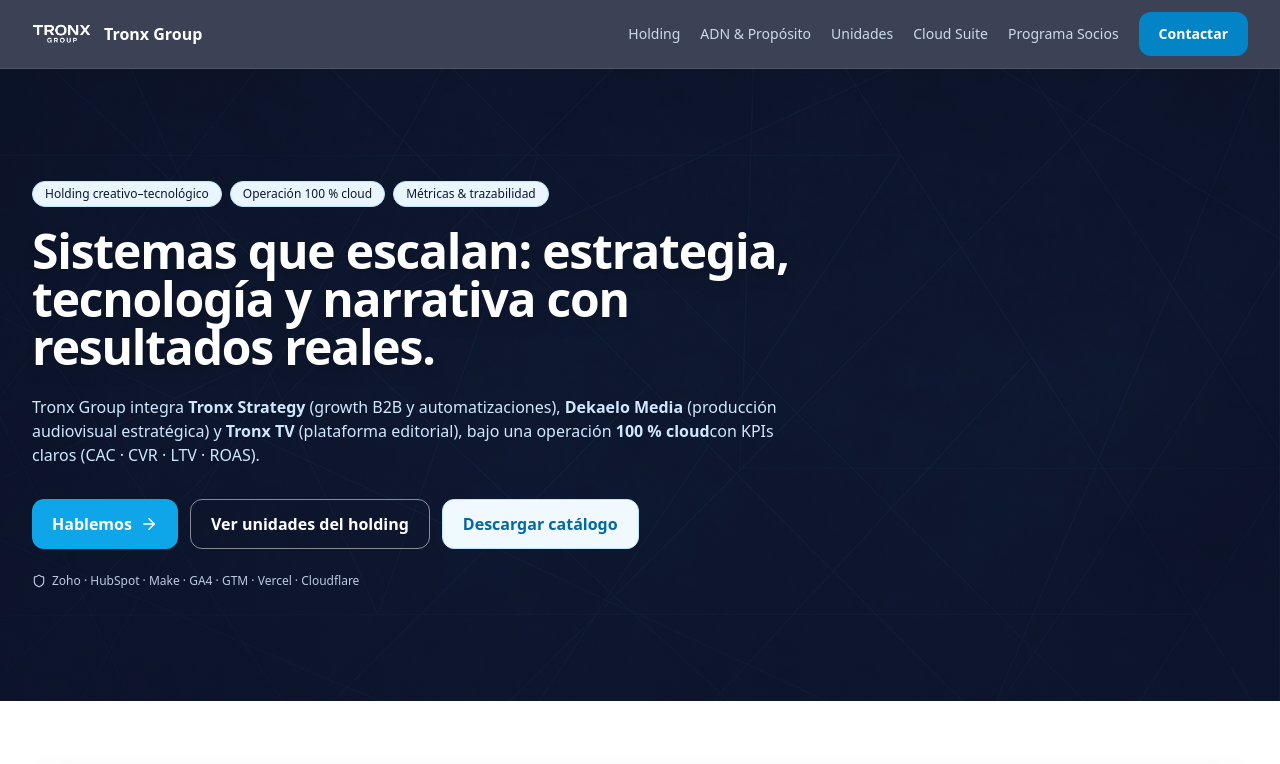
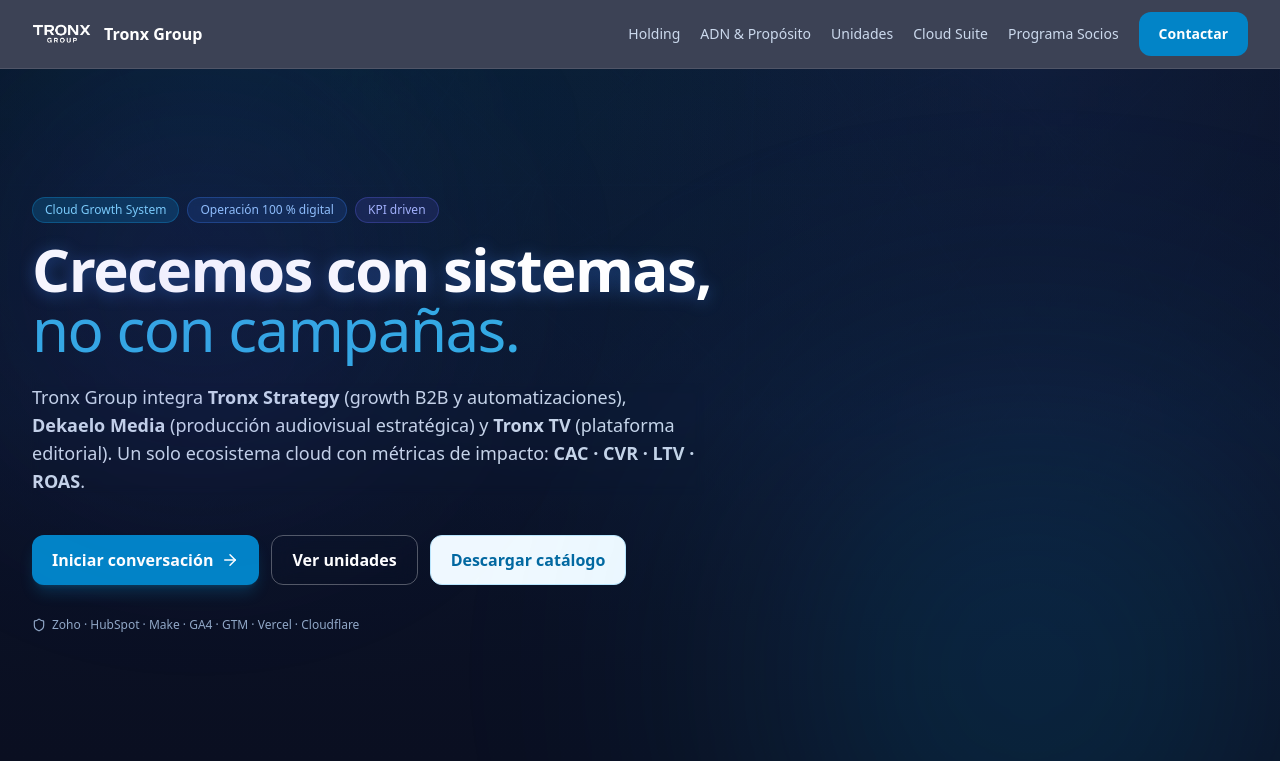
Before and after one commit to TronxGroup/tronxgroup, a Next.js app: page / in a window 1280 px wide. Shown: the top 764 px of the page. Built offline with nearby package versions, Linux system fonts and the light colour scheme.

Commit message:
Update TronxLanding.tsx

```diff
--- a/app/_components/TronxLanding.tsx
+++ b/app/_components/TronxLanding.tsx
@@ -124,58 +124,85 @@ export default function TronxLanding() {
 
       {/* HERO */}
 <header
-  className="relative overflow-hidden hero-bg"
+  className="relative overflow-hidden bg-[#0B1126] text-white"
   style={{
     backgroundImage:
-      "linear-gradient(rgba(12,19,43,0.75), rgba(12,19,43,0.85)), url('/BG_tronx_group.jpg')",
-    backgroundSize: "cover",
-    backgroundPosition: "center",
-    backgroundRepeat: "no-repeat",
+      "radial-gradient(circle at 20% -10%, rgba(14,165,233,0.25), transparent 60%), radial-gradient(circle at 80% 0%, rgba(59,130,246,0.25), transparent 60%), linear-gradient(to bottom, #0C132B, #0A1022 80%)",
   }}
 >
-  <div className="section py-20 sm:py-28">
+  {/* Layered glow */}
+  <div className="absolute inset-0 bg-[url('/BG_tronx_group.jpg')] bg-cover bg-center opacity-15 mix-blend-overlay" />
+  <div className="absolute inset-0 bg-gradient-to-b from-black/30 via-[#0C132B]/60 to-[#0A0F21]" />
+
+  <div className="relative section py-24 sm:py-32 flex flex-col items-start">
     <div className="max-w-3xl">
-      <div className="flex flex-wrap gap-2">
-        <Pill>Holding creativo–tecnológico</Pill>
-        <Pill>Operación 100 % cloud</Pill>
-        <Pill>Métricas & trazabilidad</Pill>
+      {/* Badges */}
+      <div className="flex flex-wrap gap-2 mb-4">
+        <span className="px-3 py-1 text-xs font-medium rounded-full bg-sky-500/20 text-sky-300 border border-sky-500/30 backdrop-blur-sm">
+          Cloud Growth System
+        </span>
+        <span className="px-3 py-1 text-xs font-medium rounded-full bg-blue-500/15 text-blue-300 border border-blue-500/30 backdrop-blur-sm">
+          Operación 100 % digital
+        </span>
+        <span className="px-3 py-1 text-xs font-medium rounded-full bg-indigo-500/15 text-indigo-300 border border-indigo-500/30 backdrop-blur-sm">
+          KPI driven
+        </span>
       </div>
-      <h1 className="mt-5 text-4xl md:text-5xl font-extrabold tracking-tight text-white drop-shadow-lg">
-        Sistemas que escalan: estrategia, tecnología y narrativa con resultados reales.
+
+      {/* Title */}
+      <h1 className="text-5xl md:text-6xl font-extrabold leading-tight tracking-tight">
+        <span className="block text-white drop-shadow-[0_2px_8px_rgba(59,130,246,0.4)]">
+          Crecemos con sistemas,
+        </span>
+        <span className="block text-sky-400/90 font-light">
+          no con campañas.
+        </span>
       </h1>
-      <p className="hero-sub mt-6 text-blue-50/95 drop-shadow-sm">
+
+      {/* Description */}
+      <p className="mt-6 text-base sm:text-lg text-blue-100/90 max-w-2xl leading-relaxed backdrop-blur-sm">
         Tronx Group integra <strong>Tronx Strategy</strong> (growth B2B y automatizaciones),
         <strong> Dekaelo Media</strong> (producción audiovisual estratégica) y
-        <strong> Tronx TV</strong> (plataforma editorial), bajo una operación <strong>100 % cloud</strong>
-        con KPIs claros (CAC · CVR · LTV · ROAS).
+        <strong> Tronx TV</strong> (plataforma editorial).
+        Un solo ecosistema cloud con métricas de impacto: <strong>CAC · CVR · LTV · ROAS</strong>.
       </p>
-      <div className="mt-8 flex flex-col sm:flex-row gap-3">
-        <a href="#contacto" className="btn btn-primary">
-          Hablemos <ArrowRight size={18} />
+
+      {/* Buttons */}
+      <div className="mt-10 flex flex-col sm:flex-row gap-3">
+        <a
+          href="#contacto"
+          className="btn btn-primary !bg-sky-600 hover:!bg-sky-500 shadow-lg shadow-sky-500/20 transition"
+        >
+          Iniciar conversación <ArrowRight size={18} />
         </a>
         <a
           href="#unidades"
-          className="btn border border-white/50 text-white font-semibold hover:bg-white/15 transition"
+          className="btn border border-white/30 text-white font-semibold hover:bg-white/10 backdrop-blur-md"
         >
-          Ver unidades del holding
+          Ver unidades
         </a>
         <a
           href="/catalogo/tronxgroup_catalogo_2026.pdf"
-          className="btn btn-secondary"
+          className="btn btn-secondary hover:bg-sky-100/90"
           download
         >
           Descargar catálogo
         </a>
       </div>
-      <div className="mt-6 flex flex-wrap items-center gap-3 text-xs text-blue-100/85">
+
+      {/* Stack info */}
+      <div className="mt-8 flex flex-wrap items-center gap-3 text-xs text-blue-200/75">
         <span className="inline-flex items-center gap-1.5">
           <Shield size={14} /> Zoho · HubSpot · Make · GA4 · GTM · Vercel · Cloudflare
         </span>
       </div>
     </div>
   </div>
+
+  {/* Decorative blurred orbs */}
+  <div className="absolute -bottom-40 right-0 w-[500px] h-[500px] bg-sky-500/20 blur-[140px] rounded-full" />
+  <div className="absolute top-0 left-0 w-[400px] h-[400px] bg-indigo-600/10 blur-[120px] rounded-full" />
 </header>
-
       {/* DESCRIPCIÓN HOLDING */}
       <Section id="holding" className="py-16">
         <Card className="p-6 bg-white/95">
```
